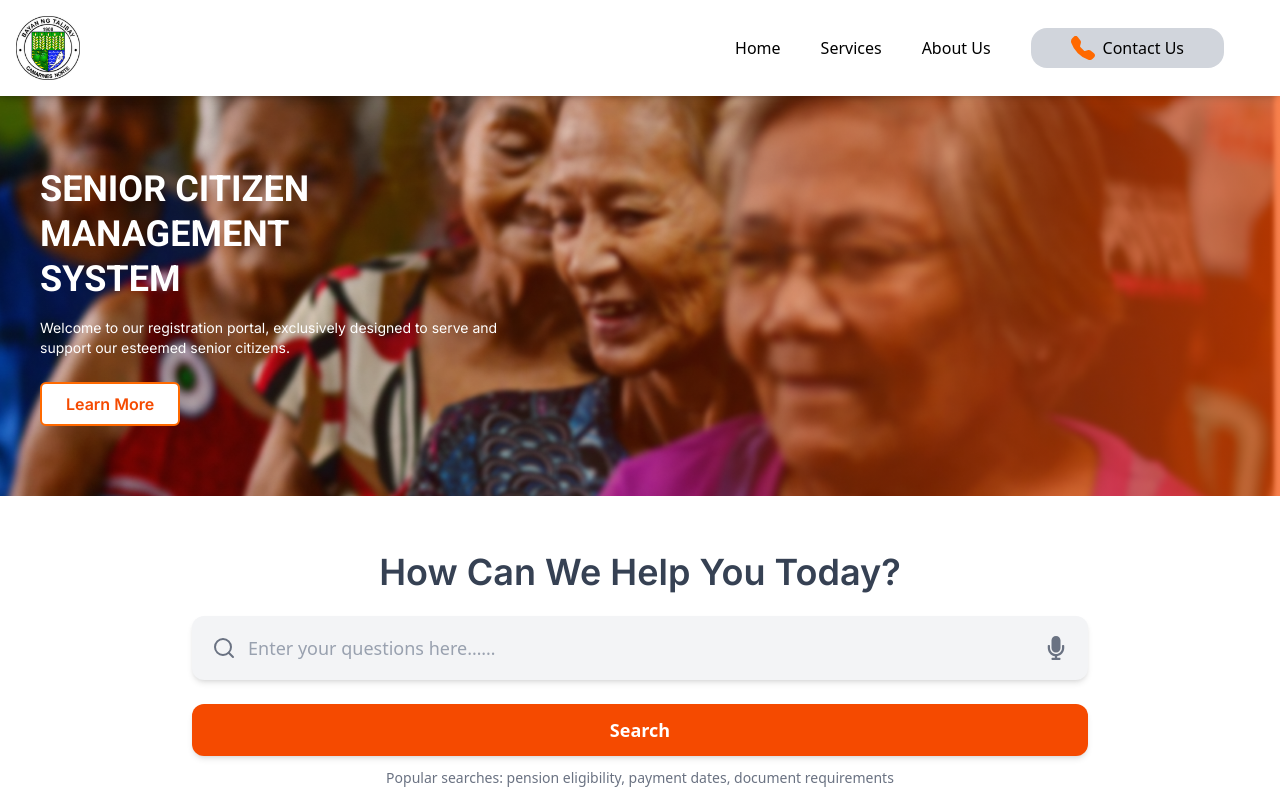
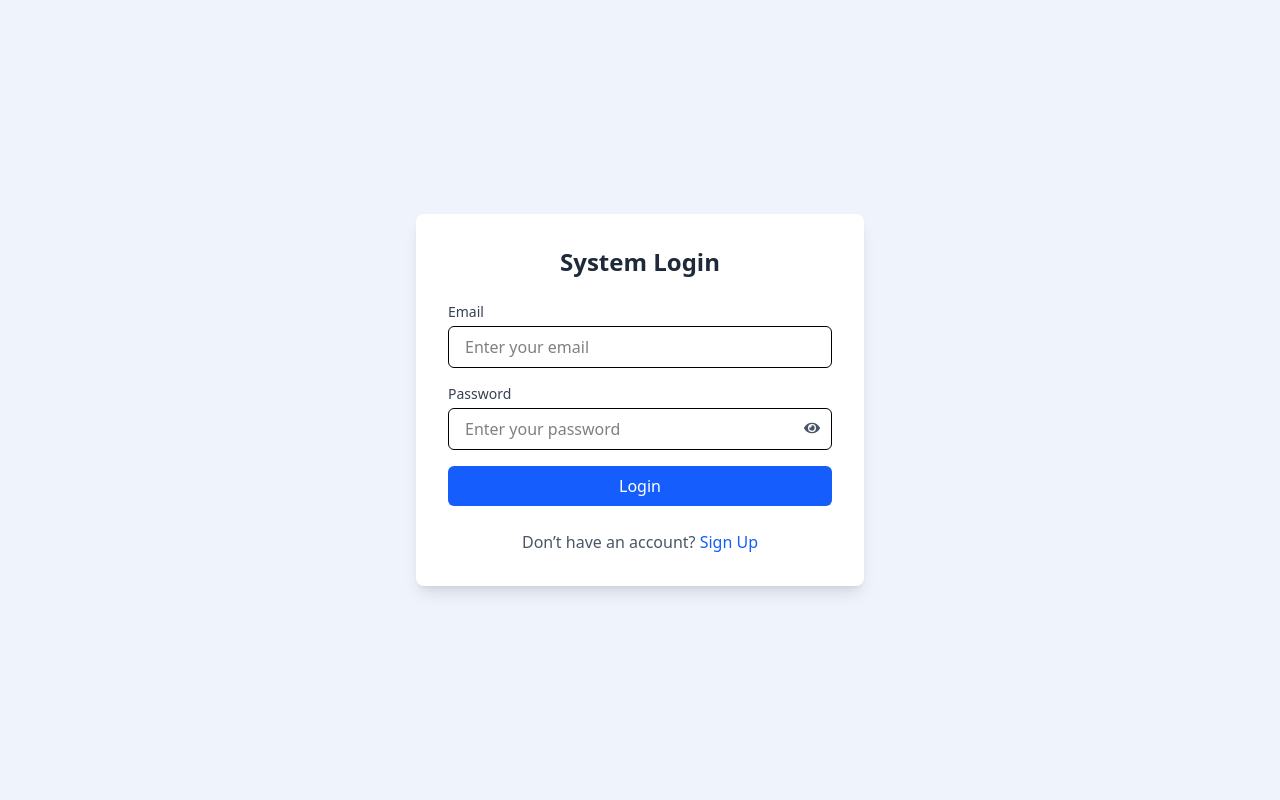
Before and after one commit to Jhnroy/TalisayRfidSeniorCitizenMsCapstone, a React (Vite) app: page / in a window 1280 px wide. Shown: the top 800 px of the page. Built offline with nearby package versions, Linux system fonts and the light colour scheme; no server answers.

Commit message:
fix some issue in sign up and routing

```diff
--- a/src/pages/admin/SignUp.jsx
+++ b/src/pages/admin/SignUp.jsx
@@ -188,7 +188,7 @@ const SignUp = () => {
         <p className="mt-6 text-center text-gray-600">
           Already have an account?{" "}
           <button
-            onClick={() => navigate("/login")}
+            onClick={() => navigate("/")}
             className="text-blue-600 hover:underline"
           >
             Back to Login
--- a/src/router/routes.jsx
+++ b/src/router/routes.jsx
@@ -50,16 +50,20 @@ const routes = createBrowserRouter([
   // ------------------------------
   // Public Routes
   // ------------------------------
-  {
-  path: "/",
-  element: <MainLayout />, // or some wrapper with <Outlet />
-  errorElement: <NotFound />,
-  children: [
-    { index: true, element: <LandingPage /> },
-    { path: "login", element: <Login /> },
-    { path: "signup", element: <SignUp /> },
-  ],
-},
+//   {
+//   path: "/",
+//   element: <Login />, // or some wrapper with <Outlet />
+//   errorElement: <NotFound />,
+//   children: [
+//     { index: true, element: <LandingPage /> },
+//     { path: "login", element: <Login /> },
+//     { path: "signup", element: <SignUp /> },
+//   ],
+// },
+
+  { path: "/", element: <Login /> },         // default first page = Login
+  { path: "/signup", element: <SignUp /> }, // SignUp page
+  { path: "*", element: <NotFound /> },
 
   // ------------------------------
   // OSCA Admin (Moderator)
```
